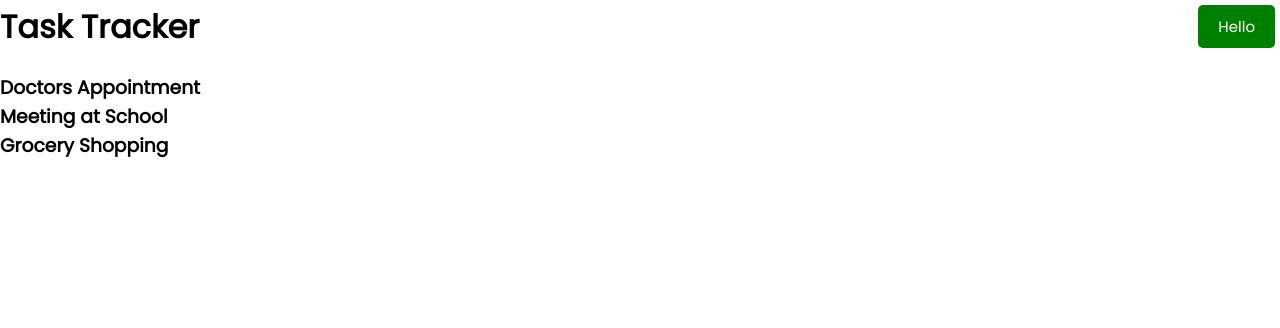
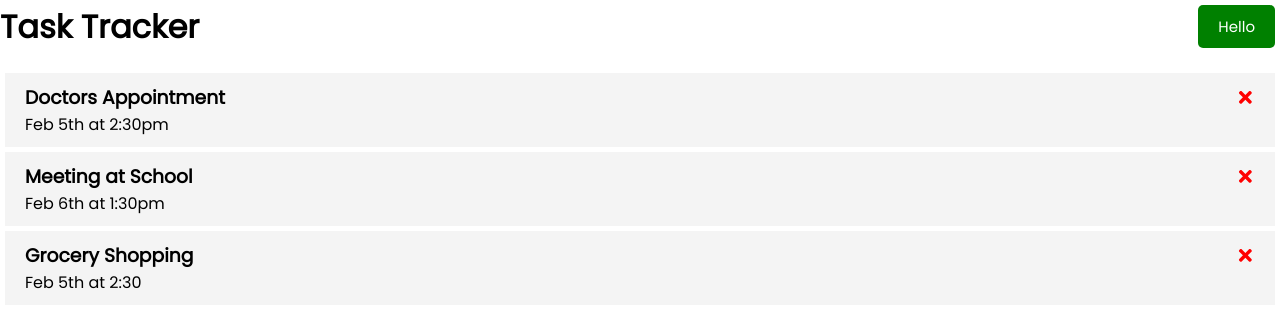
Before and after one commit to spencercreer/react-and-do, a React (Create React App) app: page / in a window 1280 px wide. Shown: the top 328 px of the page. Built offline with nearby package versions, Linux system fonts and the light colour scheme.

Commit message:
added Task component and deleteTask function

```diff
--- a/package.json
+++ b/package.json
@@ -8,6 +8,7 @@
     "@testing-library/user-event": "^12.8.3",
     "react": "^17.0.2",
     "react-dom": "^17.0.2",
+    "react-icons": "^4.3.1",
     "react-scripts": "4.0.3",
     "web-vitals": "^1.1.2"
   },
--- a/src/App.js
+++ b/src/App.js
@@ -24,10 +24,14 @@
     }
   ])
 
+  const deleteTask = (id) => {
+    setTasks(tasks.filter((task) => task.id !== id))
+  }
+
   return (
     <div className="App">
       <Header />
-      <Tasks tasks={tasks}/>
+      <Tasks tasks={tasks} onDelete={deleteTask} />
     </div>
   );
 }
--- /dev/null
+++ b/src/components/Task.js
@@ -0,0 +1,12 @@
+import { FaTimes } from 'react-icons/fa'
+
+const Task = ({ task, onDelete }) => {
+    return (
+        <div className="task">
+            <h3>{task.text} <FaTimes style={{ color: 'red', cursor: 'pointer'}} onClick={() => onDelete(task.id)} /></h3>
+            <p>{task.day}</p>
+        </div>
+    )
+}
+
+export default Task
--- a/src/components/Tasks.js
+++ b/src/components/Tasks.js
@@ -1,8 +1,10 @@
-const Tasks = ({tasks}) => {
+import Task from './Task'
+
+const Tasks = ({tasks, onDelete}) => {
 
     return (
         <>
-            {tasks.map((task) => (<h3 key={task.id}>{task.text}</h3>))}
+            {tasks.map((task) => (<Task key={task.id} task={task} onDelete={onDelete} />))}
         </>
     )
 }
```
Also changed, not shown: 1 other file (tests, documents, lock files or other folders).
